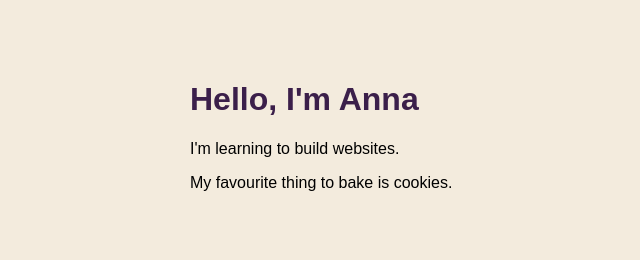
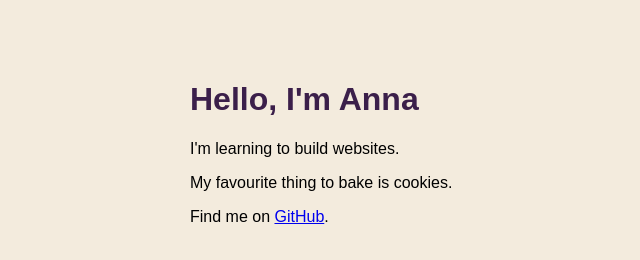
Before and after one commit to annaitchka/my-website, a plain HTML site: page index.html in a window 1280 px wide. Shown: the whole page, without its empty margins (150-790 px from the left). Drawn offline with Linux system fonts and the light colour scheme.

Commit message:
adding links

```diff
--- a/index.html
+++ b/index.html
@@ -13,5 +13,6 @@
      <h1>Hello, I'm Anna</h1>
      <p>I'm learning to build websites.</p>
      <p>My favourite thing to bake is cookies.</p>
+     <p>Find me on <a href="https://github.com/annaitchka">GitHub</a>.</p>
    </body>
    </html>
```
